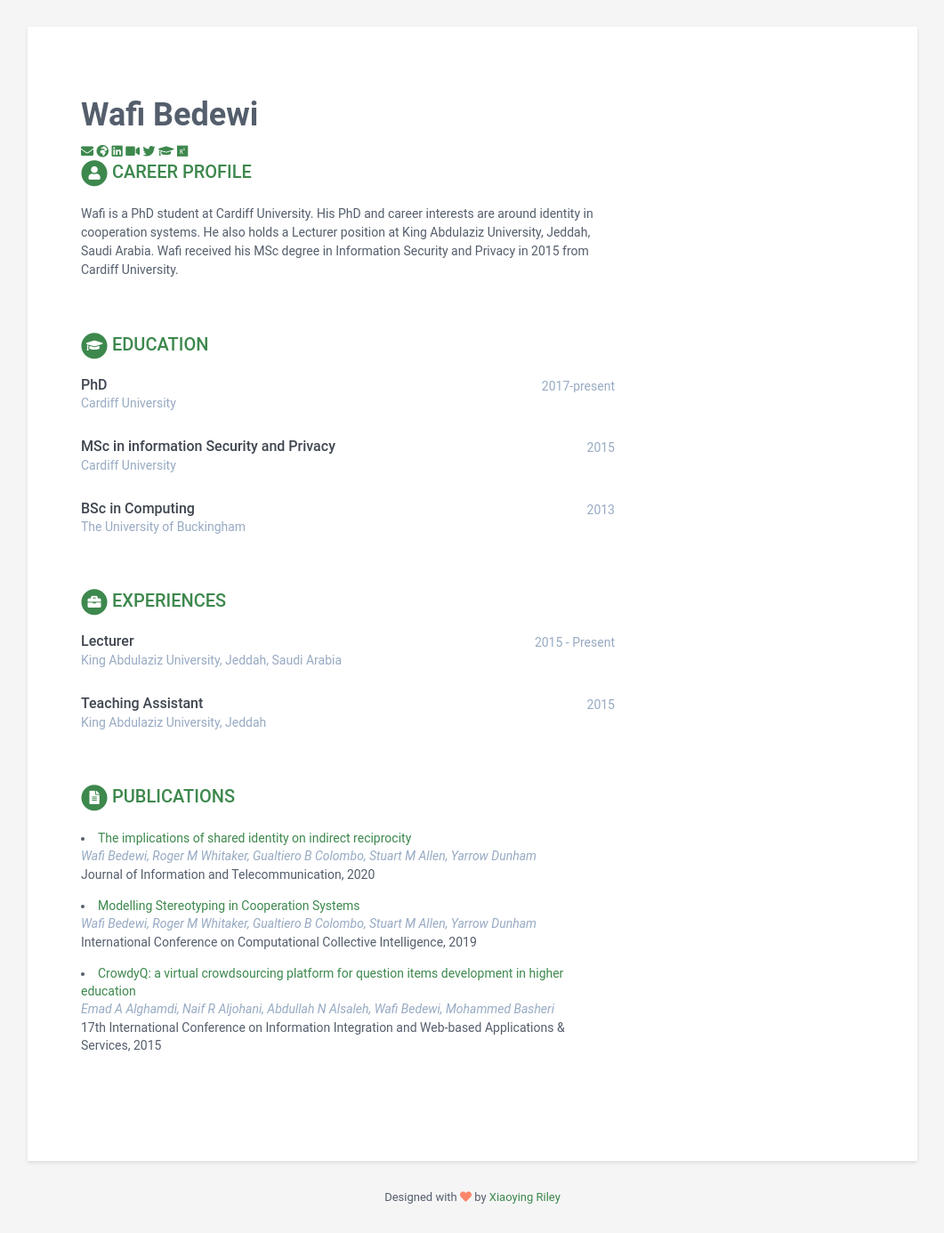
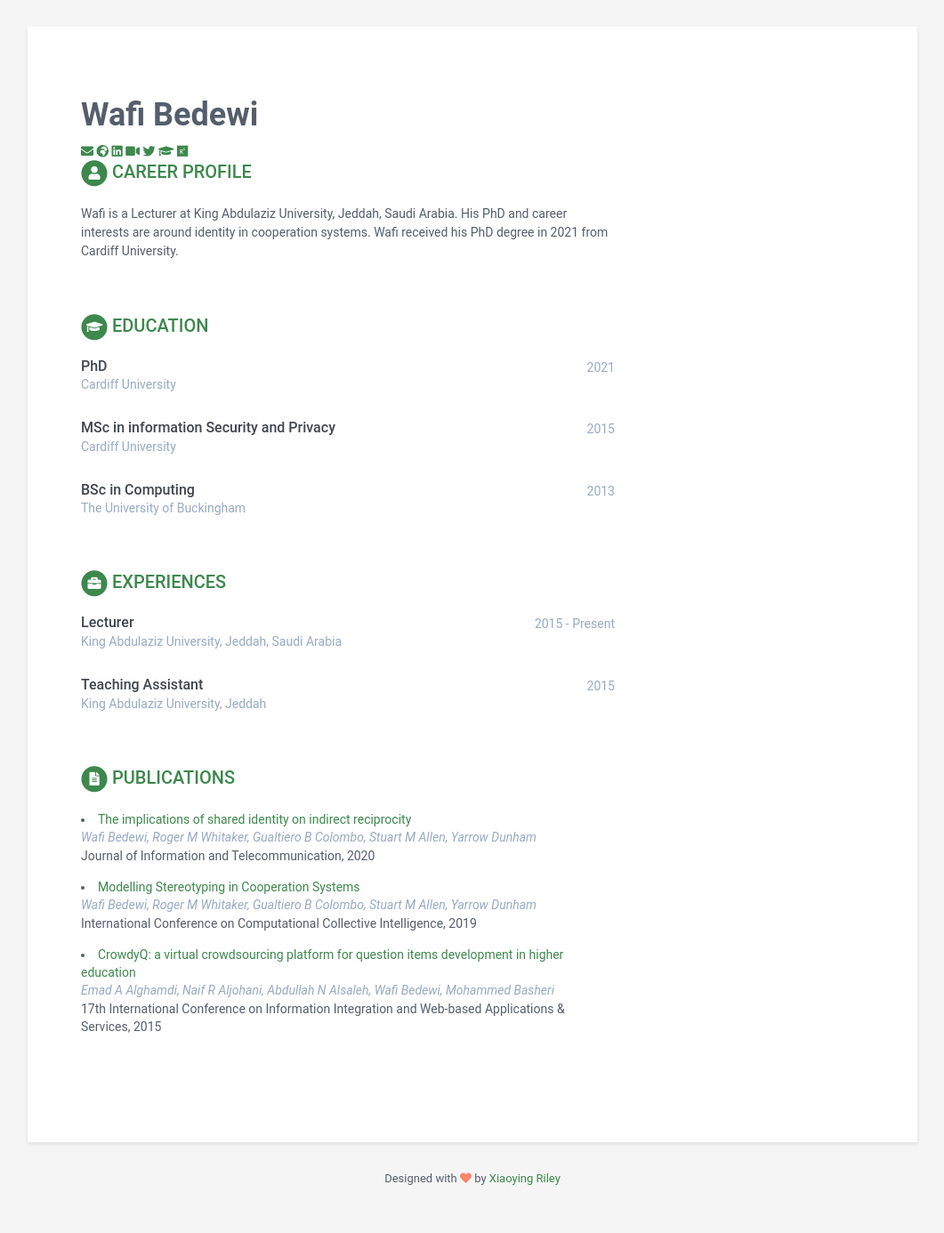
Before and after one commit to wafib/wafib.github.io, a Jekyll site: the page built from index.html, in a window 1280 px wide. Shown: the whole page at 89% size, without its empty margins (109-1170 px from the left). Built offline with Jekyll 4.4.1, drawn with Linux system fonts in a browser that asks for light colours; after the commit the page ends 1365 px from its top, so only the background shows below that.

Commit message:
Update data.yml
updated after phd

```diff
--- a/_data/data.yml
+++ b/_data/data.yml
@@ -47,15 +47,16 @@ sidebar:
 career-profile:
     title: Career Profile
     summary: |
-      Wafi is a PhD student at Cardiff University.
+      Wafi is a Lecturer at King Abdulaziz University, Jeddah,
+      Saudi Arabia.
       His PhD and career interests are around identity in cooperation systems.
-      He also holds a Lecturer position at King Abdulaziz University, Jeddah,
-      Saudi Arabia. Wafi received his MSc degree in Information Security and
-      Privacy in 2015 from Cardiff University.
+      Wafi received his PhD degree in 2021 from Cardiff University.
 education:
     - degree: PhD
       university: Cardiff University
-      time: 2017-present
+      time: 2021
+      title: Modelling shared identity and reputation in cooperation systems
+      link: "https://orca.cardiff.ac.uk/144936/"
     - degree: MSc in information Security and Privacy
       university: Cardiff University
       time: 2015
```
